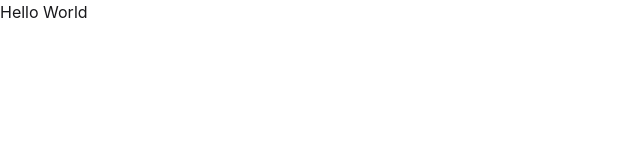
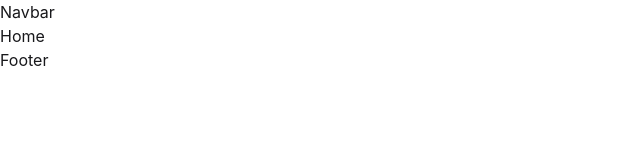
Before and after one commit to MahiuddinZilani/a3-hero-io, a React (Vite) app: page / in a window 1280 px wide. Shown: the top 160 px of the page, without its empty margins (0-640 px from the left). Built offline with nearby package versions, Linux system fonts and the light colour scheme.

Commit message:
basic folder structure is made for routing

```diff
--- /dev/null
+++ b/src/Components/Footer/Footer.jsx
@@ -0,0 +1,7 @@
+import React from "react";
+
+const Footer = () => {
+  return <div>Footer</div>;
+};
+
+export default Footer;
--- /dev/null
+++ b/src/Components/Header/Hero.jsx
@@ -0,0 +1,7 @@
+import React from "react";
+
+const Hero = () => {
+  return <div>Hero Section</div>;
+};
+
+export default Hero;
--- /dev/null
+++ b/src/Components/Header/Navbar.jsx
@@ -0,0 +1,7 @@
+import React from "react";
+
+const Navbar = () => {
+  return <div>Navbar</div>;
+};
+
+export default Navbar;
--- /dev/null
+++ b/src/Pages/ErrorPage/ErrorPage.jsx
@@ -0,0 +1,7 @@
+import React from "react";
+
+const ErrorPage = () => {
+  return <div>Page not found: 404</div>;
+};
+
+export default ErrorPage;
--- /dev/null
+++ b/src/Pages/Home/Home.jsx
@@ -0,0 +1,7 @@
+import React from "react";
+
+const Home = () => {
+  return <div>Home</div>;
+};
+
+export default Home;
--- /dev/null
+++ b/src/Pages/Root/Root.jsx
@@ -0,0 +1,16 @@
+import React from "react";
+import Navbar from "../../Components/Header/Navbar";
+import { Outlet } from "react-router";
+import Footer from "../../Components/Footer/Footer";
+
+const Root = () => {
+  return (
+    <div>
+      <Navbar></Navbar>
+      <Outlet></Outlet>
+      <Footer></Footer>
+    </div>
+  );
+};
+
+export default Root;
--- /dev/null
+++ b/src/Routes/Routes.jsx
@@ -0,0 +1,19 @@
+import React from "react";
+import { createBrowserRouter } from "react-router";
+import Root from "../Pages/Root/Root";
+import ErrorPage from "../Pages/ErrorPage/ErrorPage";
+import Home from "../Pages/Home/Home";
+
+export const router = createBrowserRouter([
+  {
+    path: "/",
+    Component: Root,
+    errorElement: <ErrorPage></ErrorPage>,
+    children: [
+      {
+        index: true,
+        Component: Home,
+      },
+    ],
+  },
+]);
```
Also changed, not shown: src/main.jsx (+2 -8 lines).
